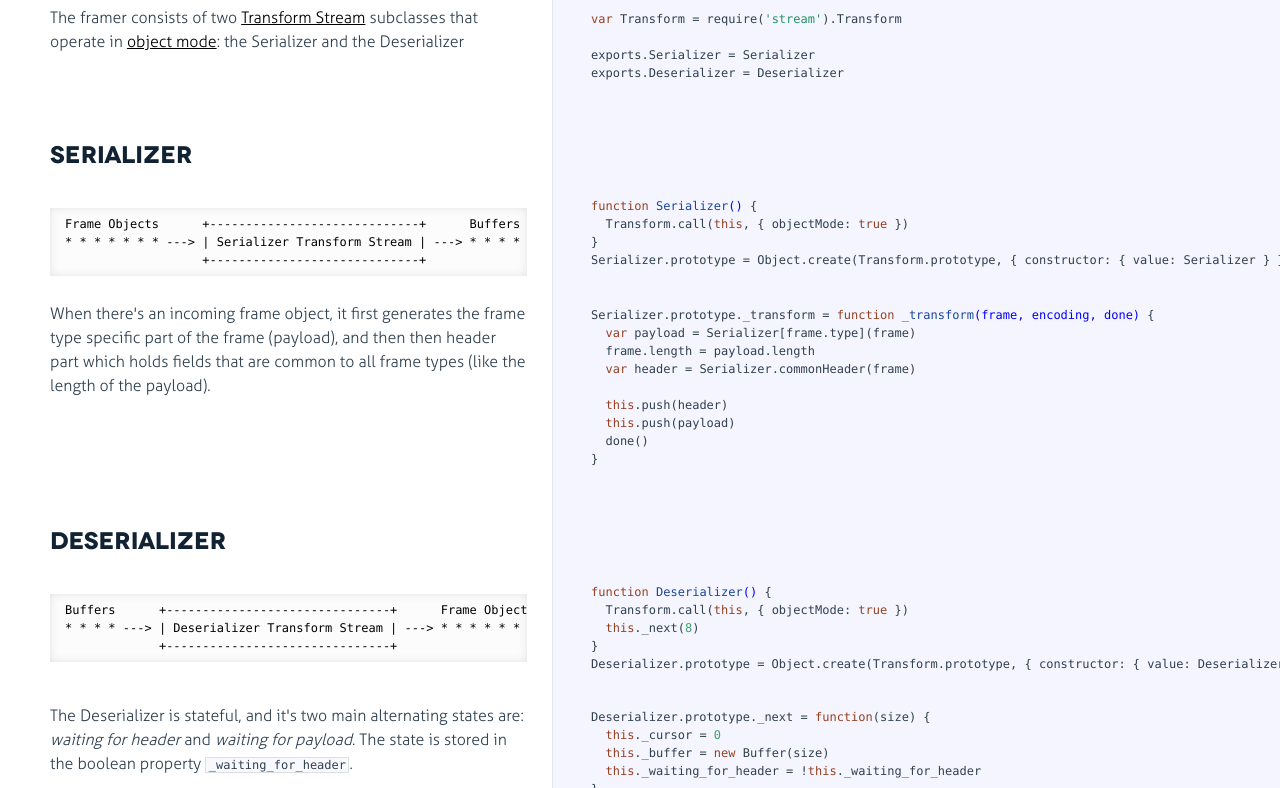
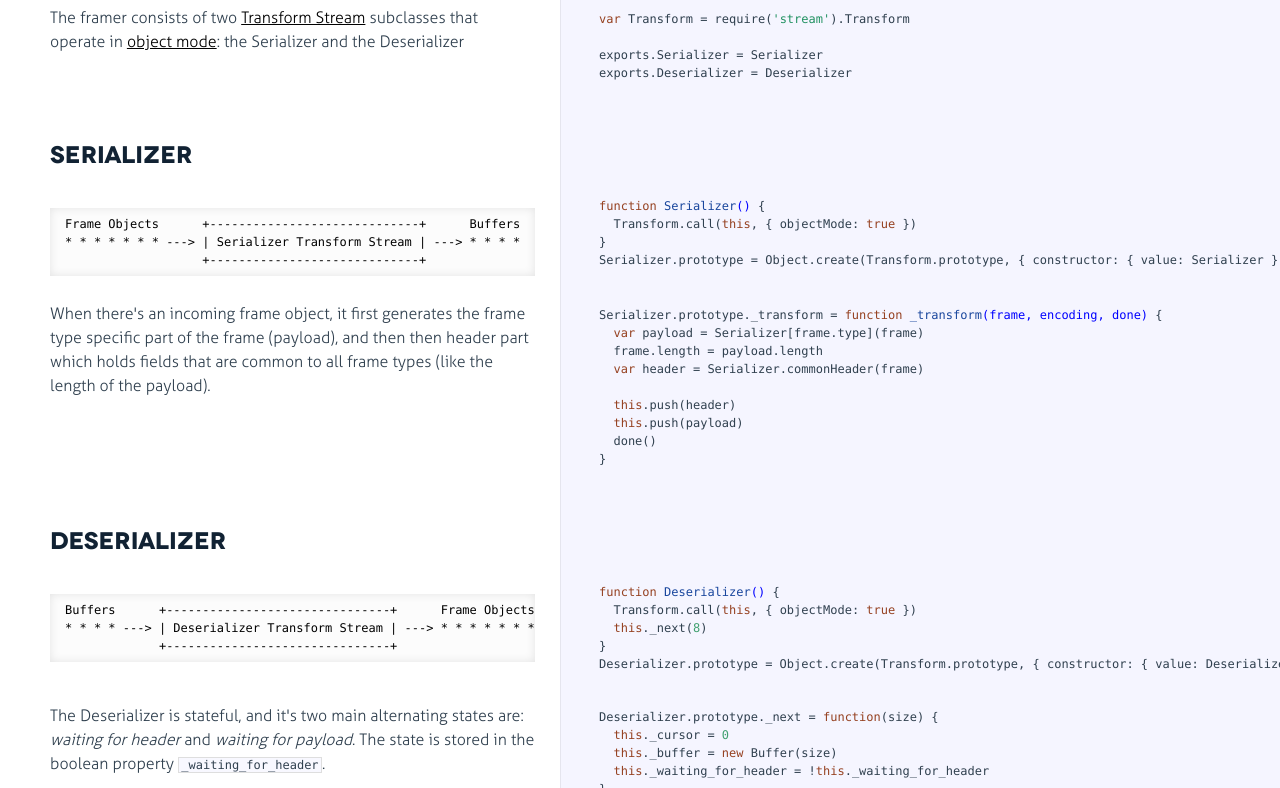
Before and after one commit to molnarg/node-http2, a website: page doc/framer.html in a window 1280 px wide. Shown: the part 102-890 px from the top of the page. Drawn offline with Linux system fonts and the light colour scheme.

Commit message:
Making docco left panel a little wider

```diff
--- a/doc/docco.css
+++ b/doc/docco.css
@@ -1,12 +1,12 @@
 /*-------------- node-http2 customizations --------------------*/
 
 ul.sections > li > div.annotation {
-    min-width: 34.5em !important;
-    max-width: 34.5em !important;
+    min-width: 35em !important;
+    max-width: 35em !important;
 }
 
 #background {
-    width: 34.5em !important;
+    width: 35em !important;
 }
 
 /*--------------------- Typography ----------------------------*/
```
